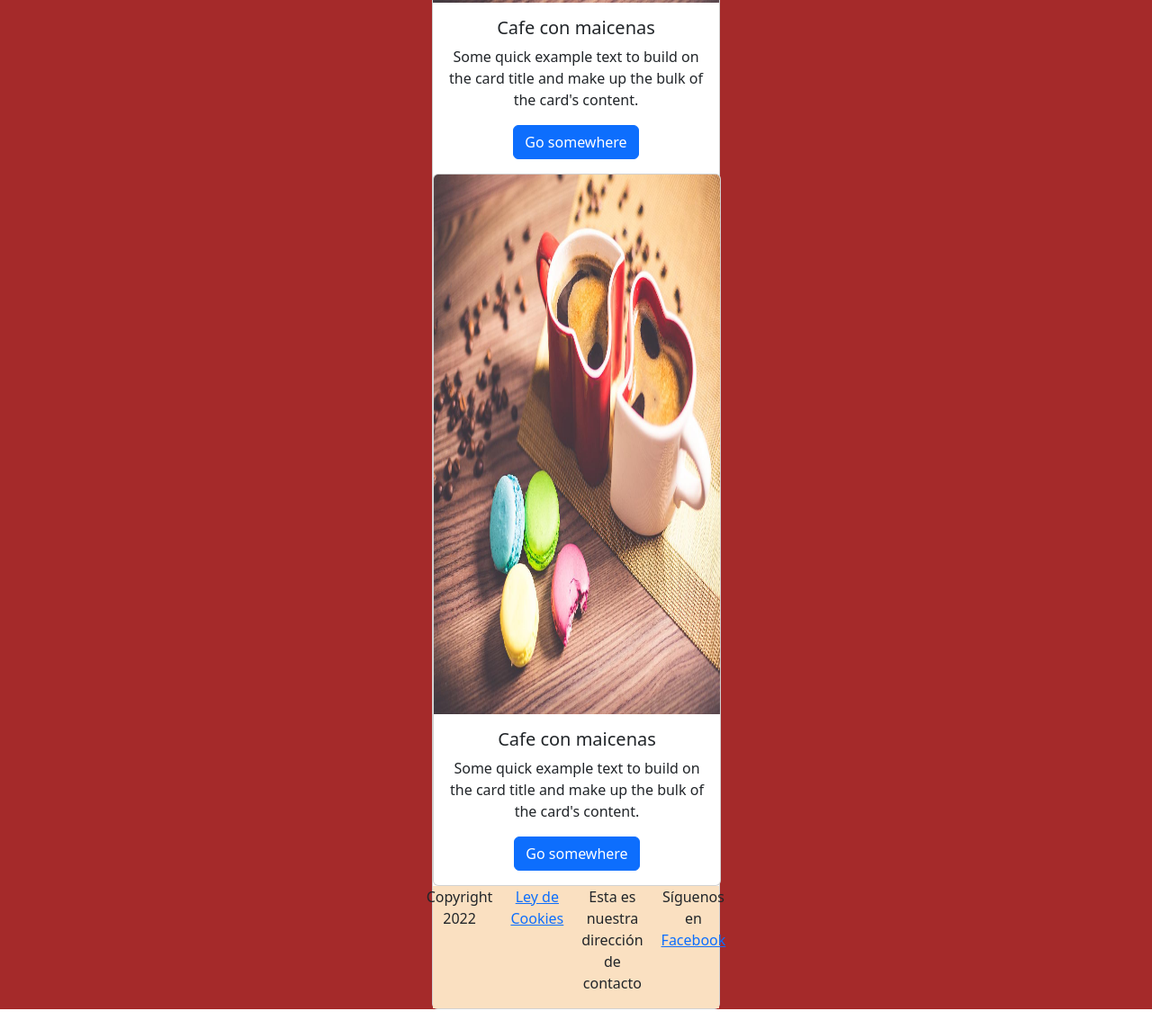
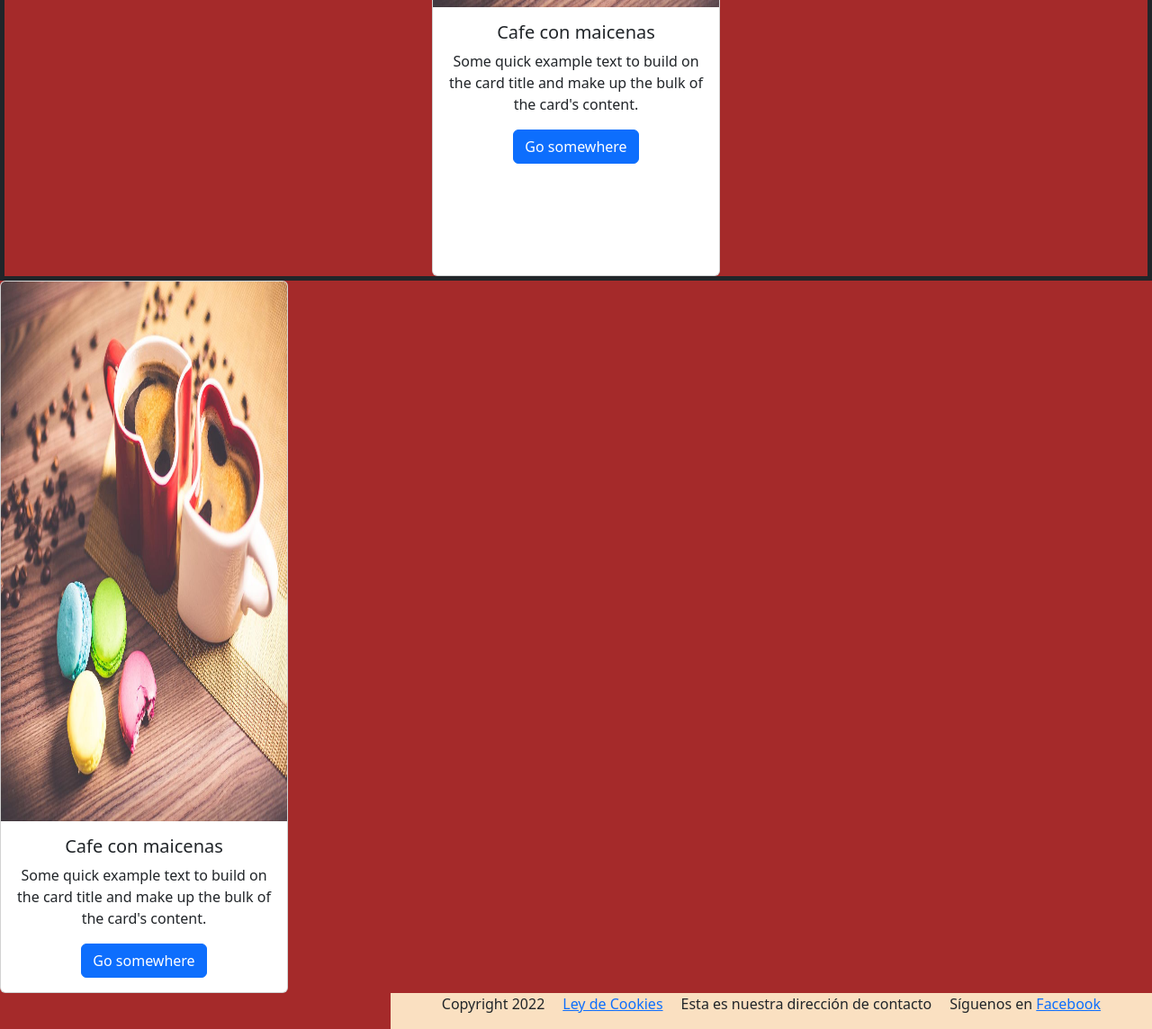
Before and after one commit to christianvalois/trabajo-git, a plain HTML site: page paginas/productos.html in a window 1280 px wide. Shown: the part 1278-2422 px from the top of the page at 90% size. Before the commit the page ends 2400 px from the top, so only its background shows below. Drawn offline with nearby package versions, Linux system fonts and the light colour scheme.

Commit message:
modifique productos y css

```diff
--- a/estilos/style.css
+++ b/estilos/style.css
@@ -209,13 +209,20 @@ text-align: center;
 }
 .contenedor1 {
   display: grid;
-  grid-template-columns: 1fr 1fr;
+  grid-template-columns: 1fr;
   background-color: brown;
-  grid-template-rows: 1fr;
-  align-items: stretch;
-  display: flex;
-  justify-content: center;
-  align-items: center;
+  grid-template-rows: 900px;
+justify-items: center;
+border: 5px solid;
+
+
+}
+.contenedor2 {
+  display: grid;
+  background-color: brown;
+justify-items: stretch;
+
+
 }
 
 
```
Also changed, not shown: paginas/productos.html (+2 -1 lines).
